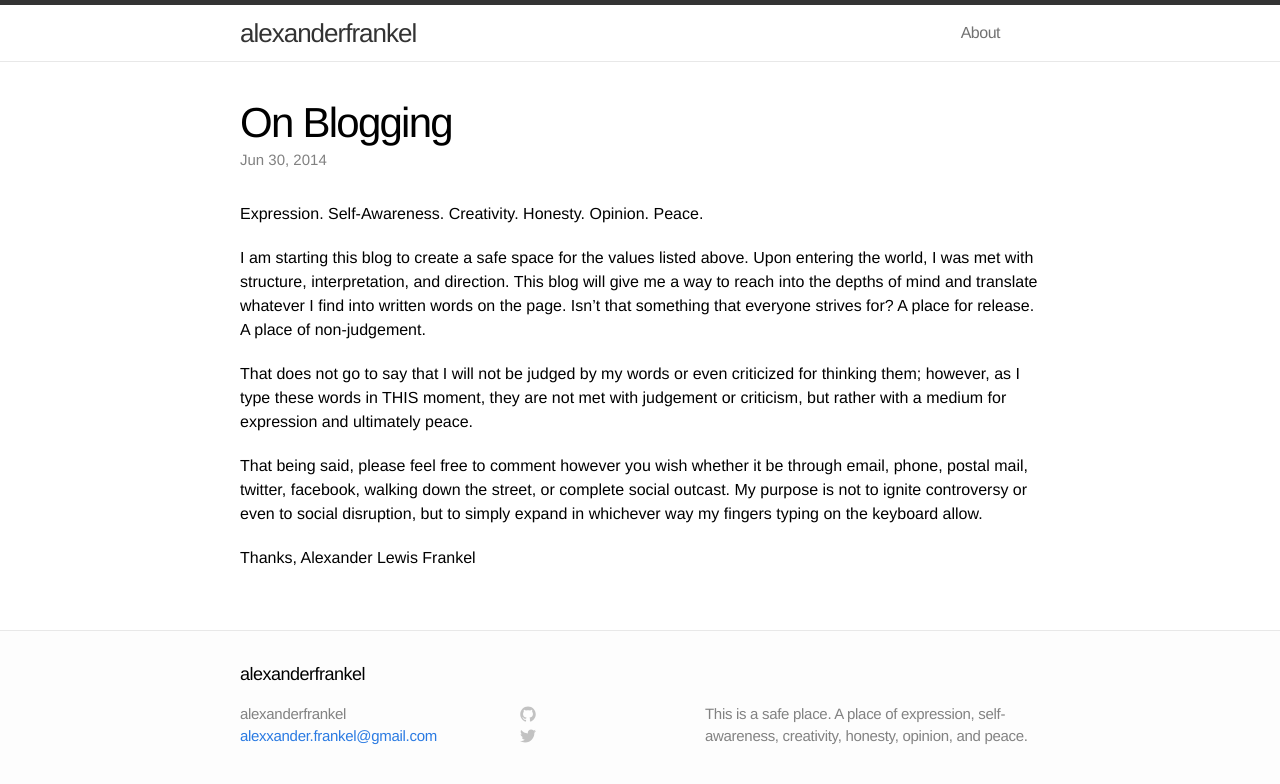
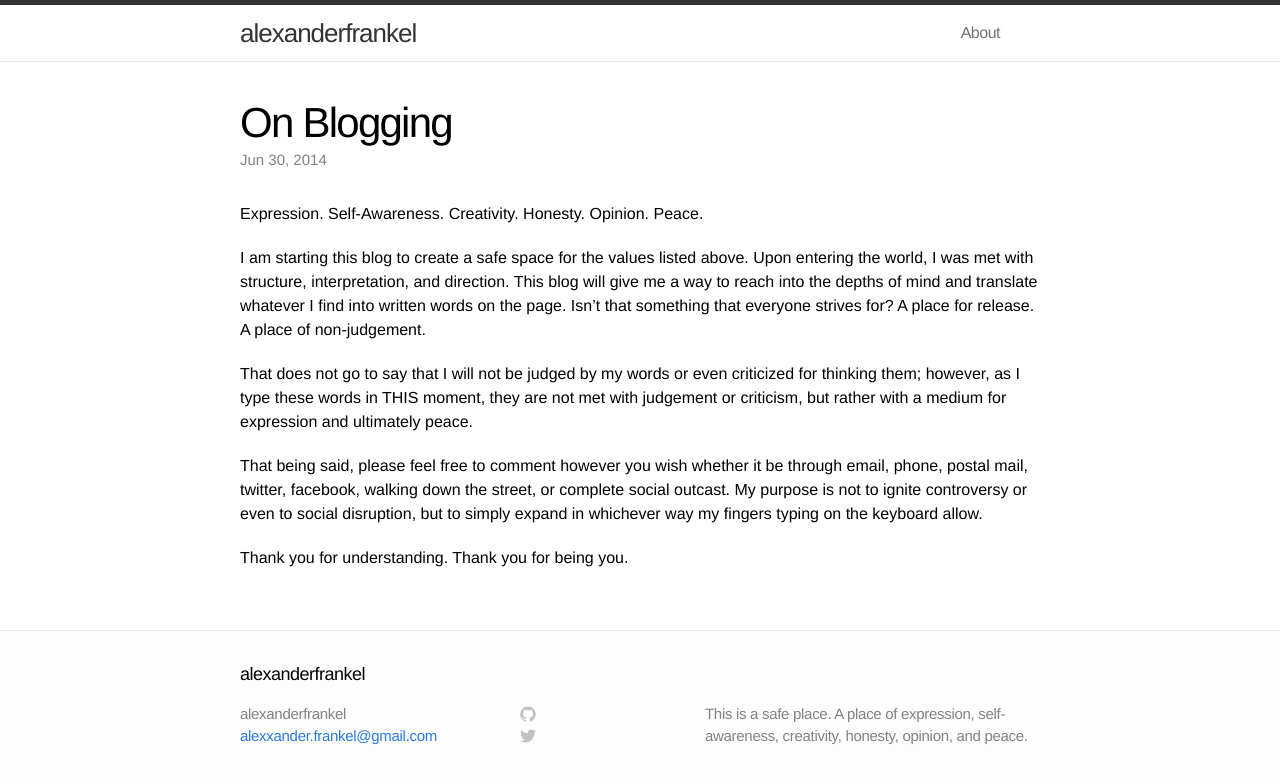
Before and after one commit to alexanderfrankel/alexanderfrankel.github.io, a Jekyll site: the page built from _posts/2014-06-30-on-blogging.markdown, in a window 1280 px wide. Shown: the top 784 px of the page. Built offline with Jekyll 4.4.1, drawn with Linux system fonts in a browser that asks for light colours.

Commit message:
Edit 'On Blogging' post

```diff
--- a/_posts/2014-06-30-on-blogging.markdown
+++ b/_posts/2014-06-30-on-blogging.markdown
@@ -13,5 +13,4 @@ That does not go to say that I will not be judged by my words or even criticized
 
 That being said, please feel free to comment however you wish whether it be through email, phone, postal mail, twitter, facebook, walking down the street, or complete social outcast. My purpose is not to ignite controversy or even to social disruption, but to simply expand in whichever way my fingers typing on the keyboard allow.
 
-Thanks,
-Alexander Lewis Frankel
+Thank you for understanding. Thank you for being you.
```
